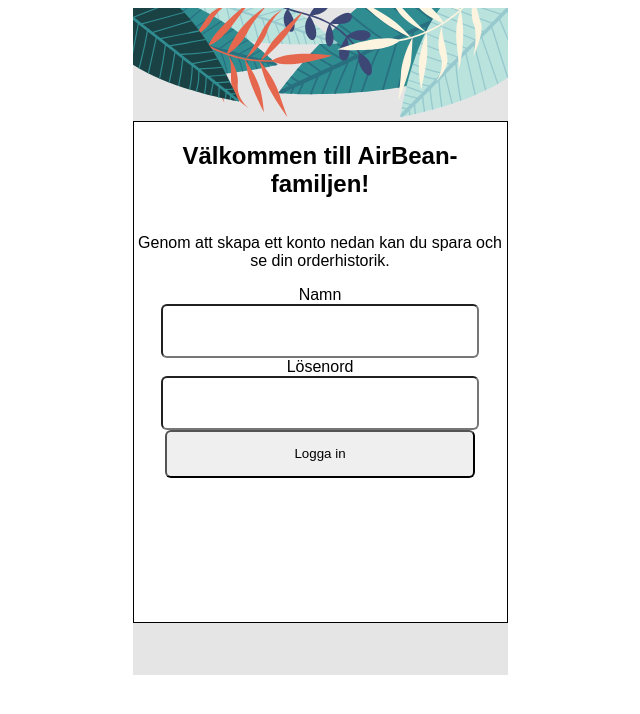
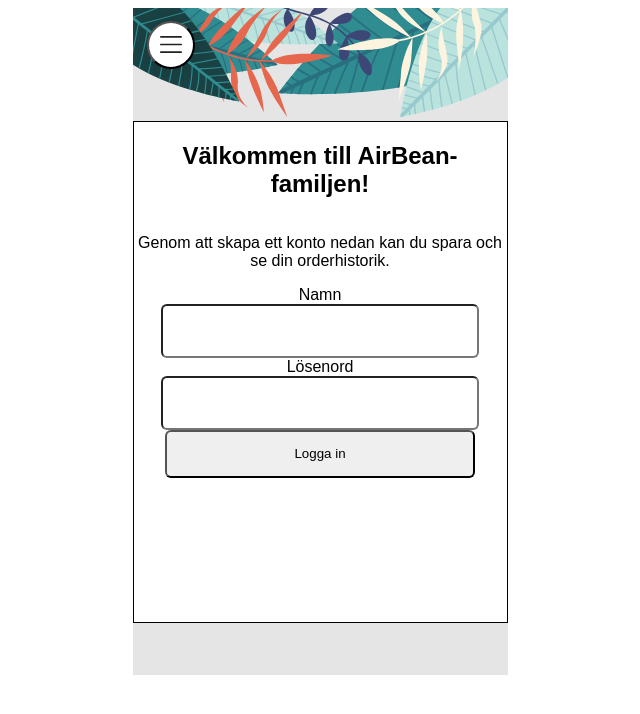
Before and after one commit to Luken95/Airbean-Coffe-App, a React (Create React App) app: page /login in a window 1280 px wide. Shown: the top 714 px of the page, without its empty margins (320-960 px from the left). Built offline with nearby package versions, Linux system fonts and the light colour scheme.

Commit message:
Update LogIn.js

```diff
--- a/src/views/LogIn.js
+++ b/src/views/LogIn.js
@@ -9,9 +9,14 @@
         navigate('/loggedin')
     }
 
+    function redirectMenu(){
+        navigate('/nav');
+        }
+
     return(
         <section >
             <Header />
+            <button className='menuButton' onClick={ redirectMenu }> </button>
             <form className="login">
             <h1>Välkommen till AirBean-familjen!</h1>
             <p>Genom att skapa ett konto nedan kan du spara och se din orderhistorik.</p>
```
